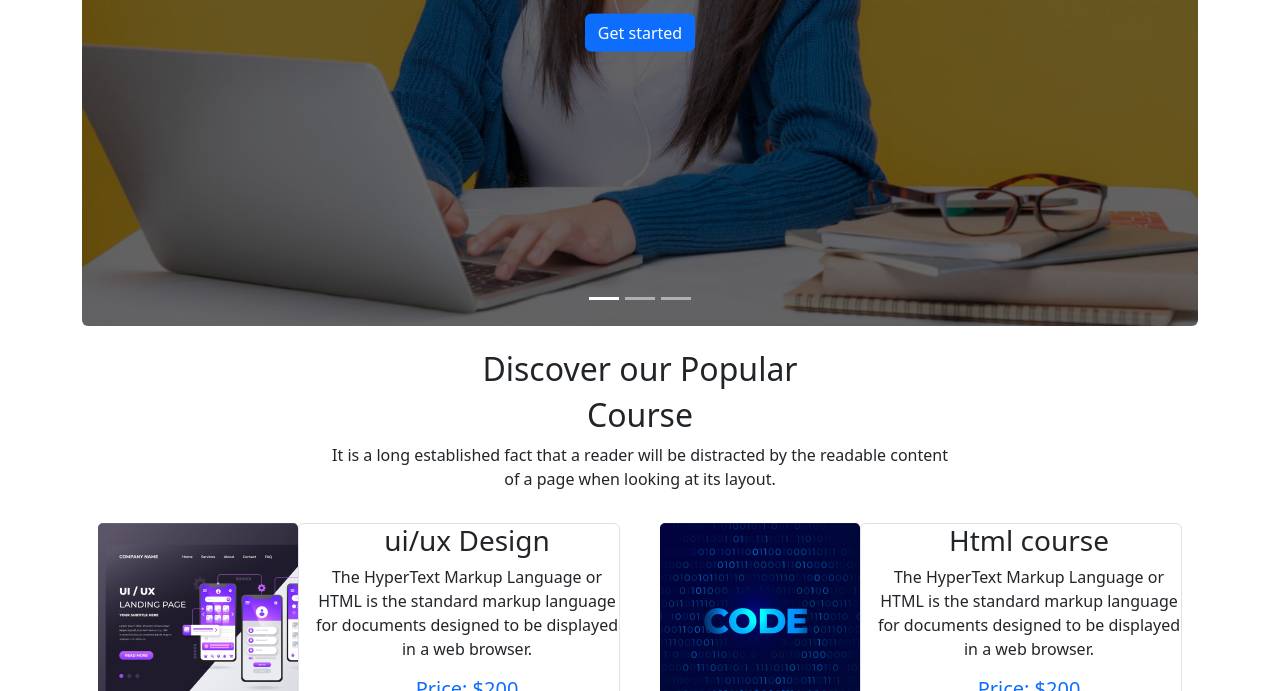
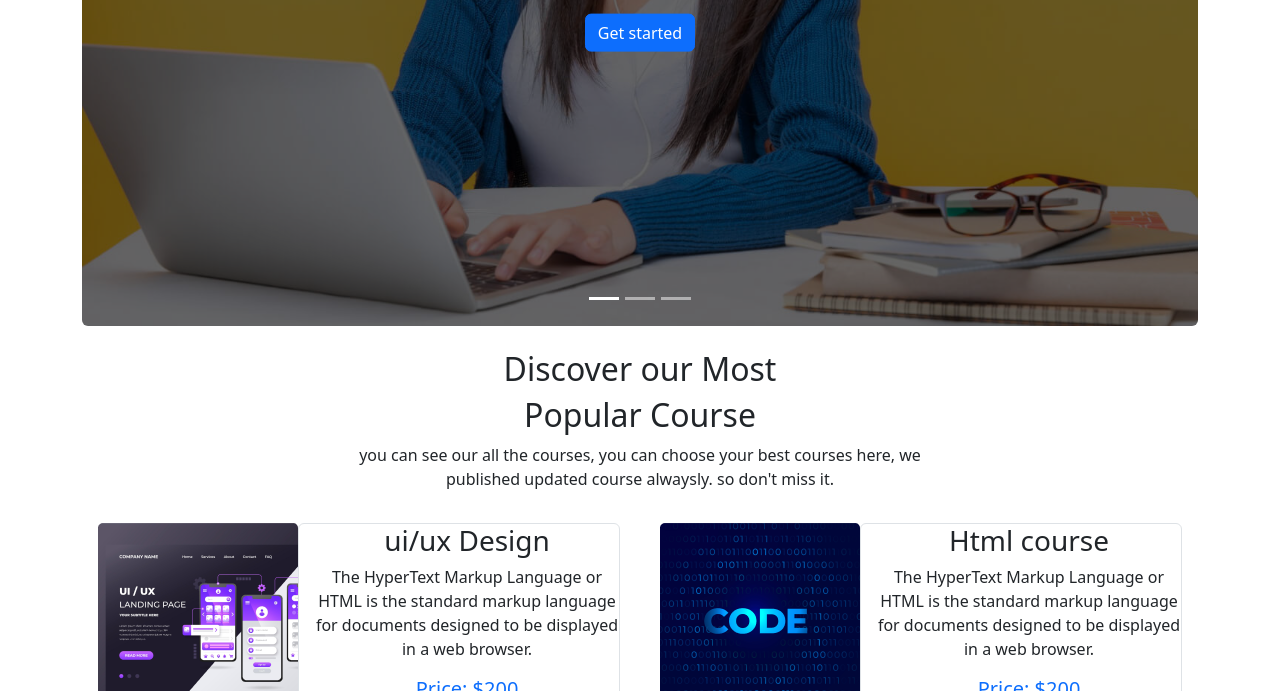
Before and after one commit to sobujbiplob/Easy-Programing, a plain HTML site: page index.html in a window 1280 px wide. Shown: the part 522-1213 px from the top of the page. Drawn offline with nearby package versions, Linux system fonts and the light colour scheme.

Commit message:
new commit for the course text

```diff
--- a/index.html
+++ b/index.html
@@ -110,10 +110,9 @@
 <main >
     <div class="container text-center mt-4 col-lg-6">
         <div >
-            <h2>Discover our Popular</h2>
-            <h2>Course</h2>
-            <p>It is a long established fact that a reader will be distracted by the readable
-                content of a page when looking at its layout.
+            <h2>Discover our Most </h2>
+            <h2> Popular Course</h2>
+            <p>you can see our all the courses, you can choose your best courses here, we published updated course alwaysly. so don't miss it.
                 </p>
         </div>
     </div>
```
